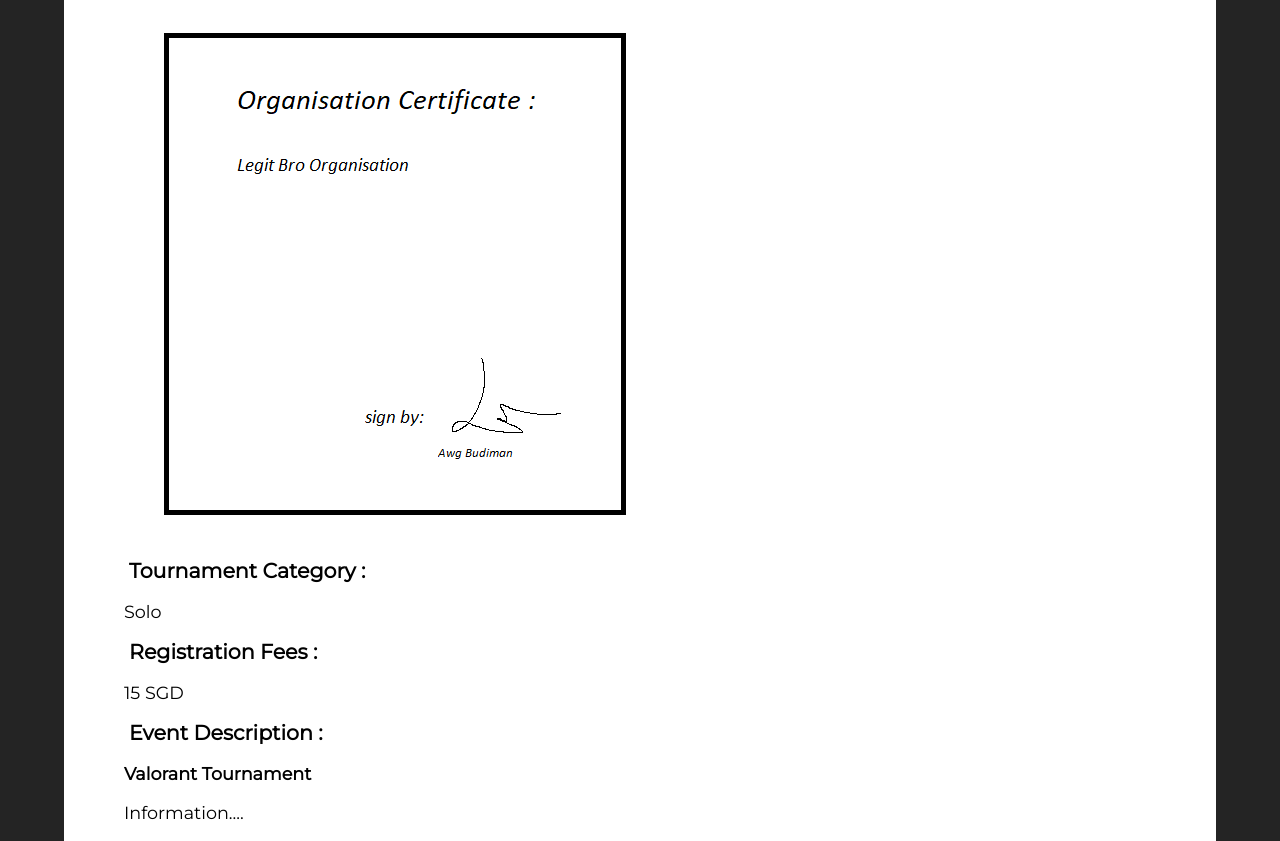
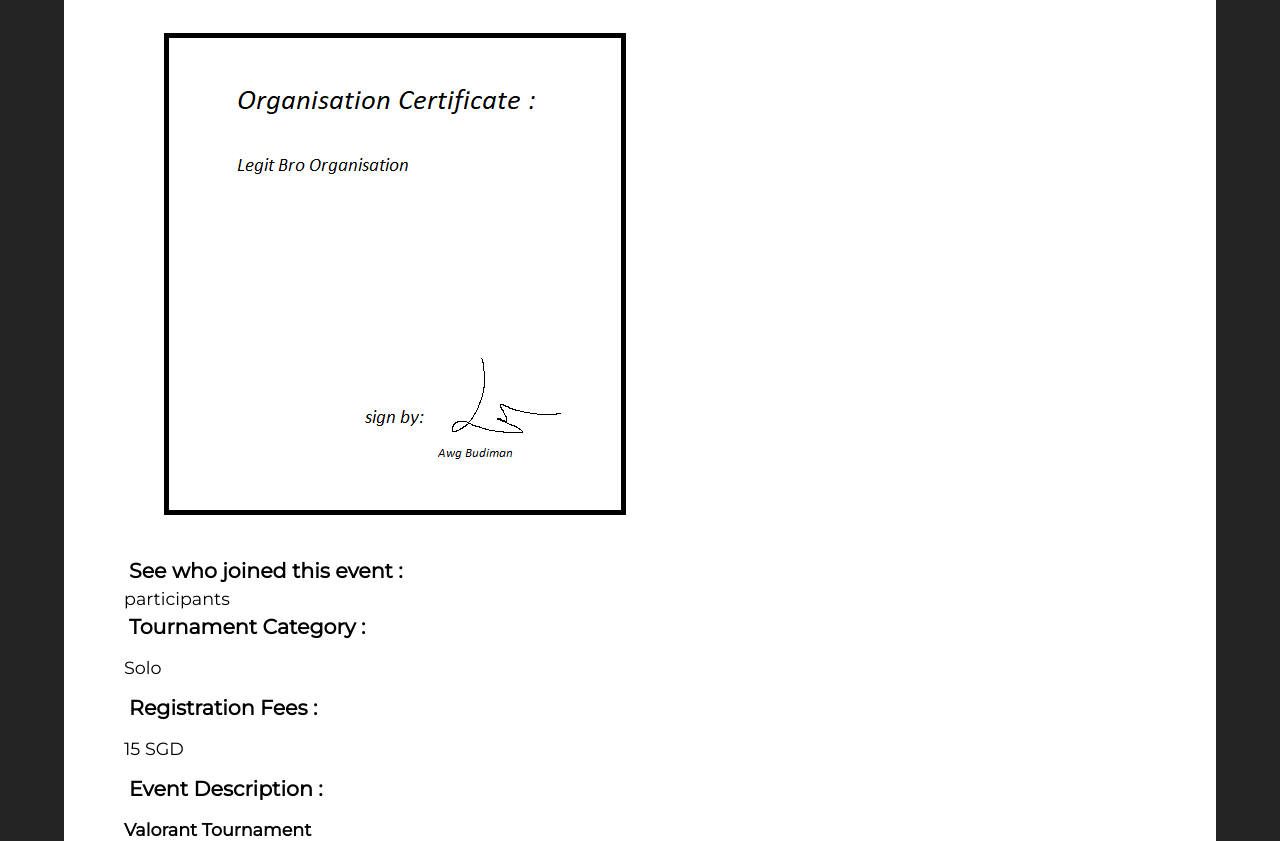
Before and after one commit to Gmax19/prototype, a PHP site: page /prototype/eventSingle.php?id=52 in a window 1280 px wide. Shown: the part 258-1099 px from the top of the page. Run offline with PHP 8.4, Linux system fonts and the light colour scheme; data comes from the database, SQL or seed files in the repository; data that the repository does not hold is empty.

Commit message:
added new button to show participant (user)

```diff
--- a/eventSingle.php
+++ b/eventSingle.php
@@ -74,6 +74,8 @@ $_SESSION['postid'] = $_GET['id'];
 
           <div class="post-content">
 
+<h3>See who joined this event :</h3>
+<td><a href="partlist.php?id=<?php echo $post['id']; ?>" >participants</a></td>
 <!-- will show price for tournaments based on the category (solo/team) -->
 <h3>Tournament Category :</h3>
 <p> <?php echo $post['category'] ?> </p>
```
